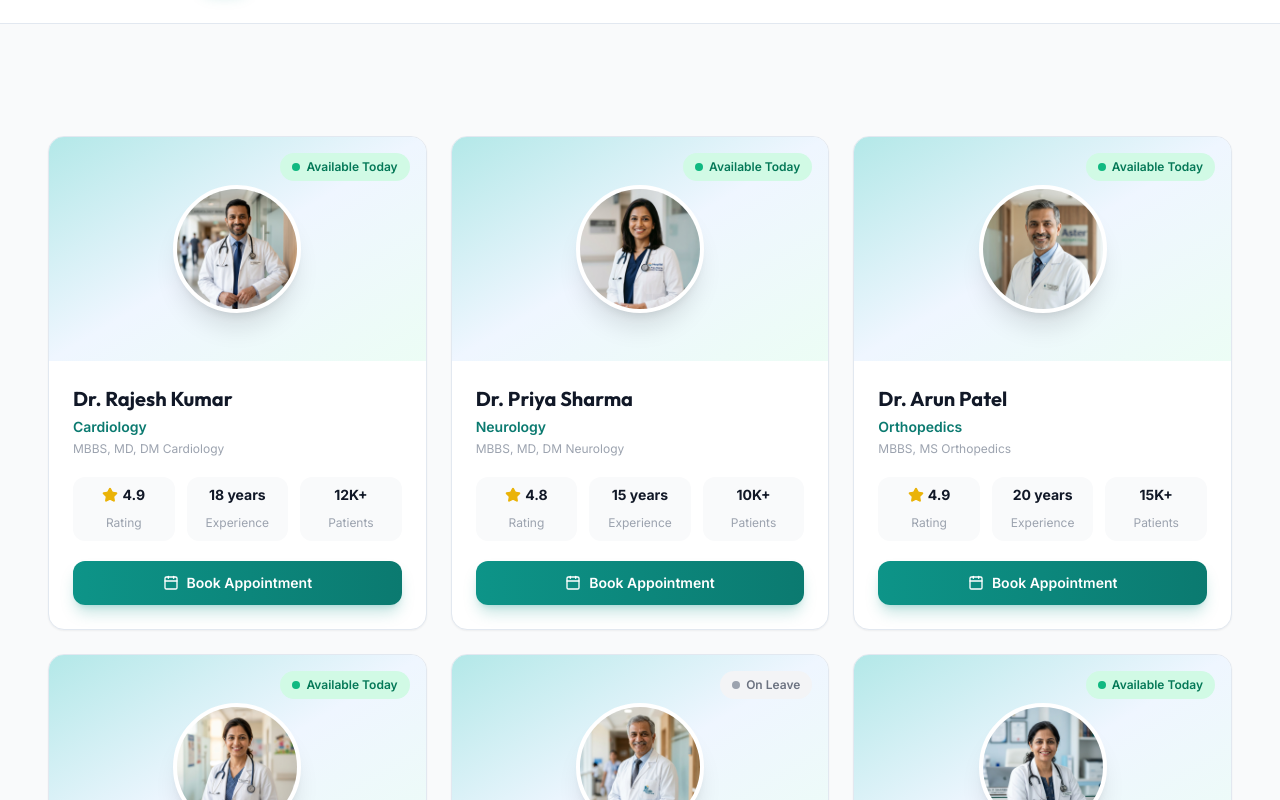
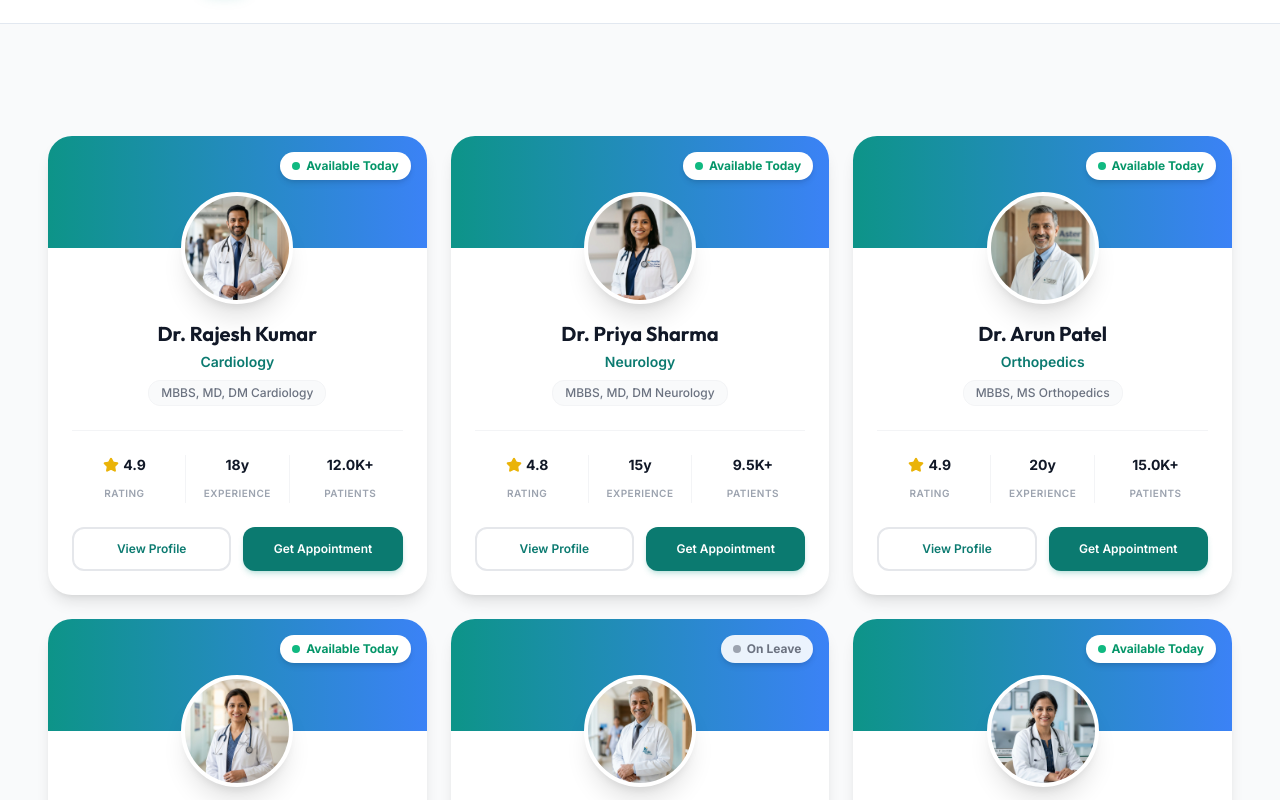
Before and after one commit to prathameshgiri/HospitalWebsite, a React (Vite) app: page /doctors in a window 1280 px wide. Shown: the part 640-1440 px from the top of the page. Built offline with nearby package versions, Linux system fonts and the light colour scheme.

Commit message:
UI: Redesign doctor cards to premium 3D style with stats grid and dual buttons

```diff
--- a/src/pages/public/DoctorsPage.jsx
+++ b/src/pages/public/DoctorsPage.jsx
@@ -104,50 +104,62 @@ export default function DoctorsPage() {
           ) : (
             <div className="grid md:grid-cols-2 lg:grid-cols-3 gap-6">
               {filteredDoctors.map((doctor) => (
-                <Card key={doctor.id} className="card-hover group overflow-hidden">
+                <Card key={doctor.id} className="card-hover group overflow-hidden border-0 shadow-lg hover:shadow-2xl hover:-translate-y-2 transition-all duration-300 rounded-3xl bg-white">
                   <CardContent className="p-0">
-                    <div className="relative h-56 bg-gradient-to-br from-medical-100 via-ocean-50 to-emerald-50 flex items-center justify-center overflow-hidden">
-                      <div className="w-32 h-32 rounded-full shadow-xl group-hover:scale-110 transition-transform duration-500 overflow-hidden bg-white border-4 border-white">
-                        <img src={doctor.image} alt={doctor.name} className="w-full h-full object-cover" />
-                      </div>
-                      <div className={`absolute top-4 right-4 flex items-center gap-1.5 px-3 py-1.5 rounded-full text-xs font-semibold ${
+                    <div className="h-28 bg-gradient-to-r from-medical-500 to-ocean-500 relative">
+                      <div className={`absolute top-4 right-4 flex items-center gap-1.5 px-3 py-1.5 rounded-full text-xs font-bold shadow-md ${
                         doctor.available
-                          ? "bg-emerald-100 text-emerald-700"
-                          : "bg-gray-100 text-gray-500"
+                          ? "bg-white text-emerald-600"
+                          : "bg-white/90 text-gray-500"
                       }`}>
                         <span className={`w-2 h-2 rounded-full ${doctor.available ? "bg-emerald-500 animate-pulse-soft" : "bg-gray-400"}`}></span>
                         {doctor.available ? "Available Today" : "On Leave"}
                       </div>
                     </div>
-                    <div className="p-6">
-                      <h3 className="text-xl font-bold font-display text-gray-900">{doctor.name}</h3>
-                      <p className="text-medical-600 font-semibold text-sm mt-1">{doctor.specialization}</p>
-                      <p className="text-gray-400 text-xs mt-1">{doctor.qualification}</p>
 
-                      <div className="grid grid-cols-3 gap-3 mt-5">
-                        <div className="text-center p-2 bg-gray-50 rounded-lg">
+                    <div className="px-6 pb-6 relative">
+                      <div className="flex justify-center -mt-14 mb-4 relative z-10">
+                        <div className="w-28 h-28 rounded-full shadow-xl group-hover:scale-110 group-hover:-translate-y-2 transition-all duration-500 overflow-hidden bg-white border-4 border-white">
+                          <img src={doctor.image} alt={doctor.name} className="w-full h-full object-cover" />
+                        </div>
+                      </div>
+
+                      <div className="text-center">
+                        <h3 className="text-xl font-bold font-display text-gray-900 group-hover:text-medical-600 transition-colors">{doctor.name}</h3>
+                        <p className="text-medical-600 font-semibold text-sm mt-1">{doctor.specialization}</p>
+                        <p className="text-gray-500 text-xs mt-2 font-medium bg-gray-50 inline-block px-3 py-1 rounded-lg border border-gray-100">{doctor.qualification}</p>
+                      </div>
+
+                      <div className="grid grid-cols-3 gap-2 mt-6 pt-6 border-t border-gray-100">
+                        <div className="text-center">
                           <div className="flex items-center justify-center gap-1 text-yellow-500 mb-1">
                             <Star className="w-4 h-4 fill-current" />
                             <span className="font-bold text-gray-900 text-sm">{doctor.rating}</span>
                           </div>
-                          <span className="text-gray-400 text-xs">Rating</span>
+                          <span className="text-gray-400 text-[10px] uppercase tracking-wider font-semibold">Rating</span>
                         </div>
-                        <div className="text-center p-2 bg-gray-50 rounded-lg">
-                          <div className="font-bold text-gray-900 text-sm mb-1">{doctor.experience}</div>
-                          <span className="text-gray-400 text-xs">Experience</span>
+                        <div className="text-center border-l border-r border-gray-100">
+                          <div className="font-bold text-gray-900 text-sm mb-1">{doctor.experience.replace(' years', 'y')}</div>
+                          <span className="text-gray-400 text-[10px] uppercase tracking-wider font-semibold">Experience</span>
                         </div>
-                        <div className="text-center p-2 bg-gray-50 rounded-lg">
-                          <div className="font-bold text-gray-900 text-sm mb-1">{(doctor.patients / 1000).toFixed(0)}K+</div>
-                          <span className="text-gray-400 text-xs">Patients</span>
+                        <div className="text-center">
+                          <div className="font-bold text-gray-900 text-sm mb-1">{(doctor.patients / 1000).toFixed(1)}K+</div>
+                          <span className="text-gray-400 text-[10px] uppercase tracking-wider font-semibold">Patients</span>
                         </div>
                       </div>
 
-                      <Link to="/appointment" className="block mt-5">
-                        <Button className="w-full gap-2 group/btn" disabled={!doctor.available}>
-                          <Calendar className="w-4 h-4" />
-                          {doctor.available ? "Book Appointment" : "Currently Unavailable"}
-                        </Button>
-                      </Link>
+                      <div className="flex gap-3 mt-6">
+                        <Link to="#" className="flex-1">
+                          <Button variant="outline" className="w-full text-xs font-semibold hover:bg-medical-50 hover:text-medical-600 border-gray-200">
+                            View Profile
+                          </Button>
+                        </Link>
+                        <Link to="/appointment" className="flex-1">
+                          <Button className="w-full text-xs font-semibold bg-medical-600 hover:bg-medical-700 text-white shadow-md shadow-medical-500/20" disabled={!doctor.available}>
+                            Get Appointment
+                          </Button>
+                        </Link>
+                      </div>
                     </div>
                   </CardContent>
                 </Card>
--- a/src/pages/public/HomePage.jsx
+++ b/src/pages/public/HomePage.jsx
@@ -280,40 +280,70 @@ function DoctorsSection() {
           {DOCTORS.slice(0, 6).map((doctor, i) => (
             <Card
               key={doctor.id}
-              className={`card-hover group overflow-hidden ${
+              className={`card-hover group overflow-hidden border-0 shadow-lg hover:shadow-2xl hover:-translate-y-2 transition-all duration-300 rounded-3xl bg-white ${
                 isVisible ? "animate-slide-up opacity-0" : "opacity-0"
               }`}
               style={{ animationDelay: `${i * 100}ms` }}
             >
               <CardContent className="p-0">
-                {/* Doctor Avatar */}
-                <div className="relative h-52 bg-gradient-to-br from-medical-100 via-ocean-50 to-medical-50 flex items-center justify-center overflow-hidden">
-                  <div className="w-28 h-28 rounded-full shadow-xl group-hover:scale-110 transition-transform duration-300 overflow-hidden bg-white border-4 border-white">
-                    <img src={doctor.image} alt={doctor.name} className="w-full h-full object-cover" />
-                  </div>
+                <div className="h-28 bg-gradient-to-r from-medical-500 to-ocean-500 relative">
                   {/* Availability Badge */}
-                  <div className={`absolute top-4 right-4 flex items-center gap-1.5 px-3 py-1 rounded-full text-xs font-semibold ${
+                  <div className={`absolute top-4 right-4 flex items-center gap-1.5 px-3 py-1.5 rounded-full text-xs font-bold shadow-md ${
                     doctor.available
-                      ? "bg-emerald-100 text-emerald-700"
-                      : "bg-gray-100 text-gray-500"
+                      ? "bg-white text-emerald-600"
+                      : "bg-white/90 text-gray-500"
                   }`}>
                     <span className={`w-2 h-2 rounded-full ${doctor.available ? "bg-emerald-500 animate-pulse-soft" : "bg-gray-400"}`}></span>
                     {doctor.available ? "Available" : "On Leave"}
                   </div>
                 </div>
-                {/* Info */}
-                <div className="p-6">
-                  <h3 className="text-lg font-bold font-display text-gray-900">{doctor.name}</h3>
-                  <p className="text-medical-600 font-medium text-sm">{doctor.specialization}</p>
-                  <p className="text-gray-400 text-xs mt-1">{doctor.qualification}</p>
 
-                  <div className="flex items-center justify-between mt-4 pt-4 border-t border-gray-100">
-                    <div className="flex items-center gap-1">
-                      <Star className="w-4 h-4 text-yellow-500 fill-yellow-500" />
-                      <span className="font-semibold text-sm">{doctor.rating}</span>
+                <div className="px-6 pb-6 relative">
+                  {/* Doctor Avatar */}
+                  <div className="flex justify-center -mt-14 mb-4 relative z-10">
+                    <div className="w-28 h-28 rounded-full border-4 border-white shadow-xl overflow-hidden bg-white group-hover:scale-110 group-hover:-translate-y-2 transition-all duration-500">
+                      <img src={doctor.image} alt={doctor.name} className="w-full h-full object-cover" />
                     </div>
-                    <span className="text-gray-400 text-xs">{doctor.experience} experience</span>
-                    <span className="text-gray-400 text-xs">{doctor.patients.toLocaleString()}+ patients</span>
+                  </div>
+
+                  {/* Info */}
+                  <div className="text-center">
+                    <h3 className="text-xl font-bold font-display text-gray-900 group-hover:text-medical-600 transition-colors">{doctor.name}</h3>
+                    <p className="text-medical-500 font-semibold text-sm mt-1">{doctor.specialization}</p>
+                    <p className="text-gray-500 text-xs mt-2 font-medium bg-gray-50 inline-block px-3 py-1 rounded-lg border border-gray-100">{doctor.qualification}</p>
+                  </div>
+
+                  {/* Stats */}
+                  <div className="grid grid-cols-3 gap-2 mt-6 pt-6 border-t border-gray-100">
+                    <div className="text-center">
+                      <div className="flex items-center justify-center gap-1 text-yellow-500 mb-1">
+                        <Star className="w-4 h-4 fill-current" />
+                        <span className="font-bold text-gray-900 text-sm">{doctor.rating}</span>
+                      </div>
+                      <span className="text-gray-400 text-[10px] uppercase tracking-wider font-semibold">Rating</span>
+                    </div>
+                    <div className="text-center border-l border-r border-gray-100">
+                      <div className="font-bold text-gray-900 text-sm mb-1">{doctor.experience.replace(' years', 'y')}</div>
+                      <span className="text-gray-400 text-[10px] uppercase tracking-wider font-semibold">Exp</span>
+                    </div>
+                    <div className="text-center">
+                      <div className="font-bold text-gray-900 text-sm mb-1">{(doctor.patients / 1000).toFixed(1)}K+</div>
+                      <span className="text-gray-400 text-[10px] uppercase tracking-wider font-semibold">Patients</span>
+                    </div>
+                  </div>
+
+                  {/* Actions */}
+                  <div className="flex gap-3 mt-6">
+                    <Link to="/doctors" className="flex-1">
+                      <Button variant="outline" className="w-full text-xs font-semibold hover:bg-medical-50 hover:text-medical-600 border-gray-200">
+                        View Profile
+                      </Button>
+                    </Link>
+                    <Link to="/appointment" className="flex-1">
+                      <Button className="w-full text-xs font-semibold bg-medical-600 hover:bg-medical-700 text-white shadow-md shadow-medical-500/20" disabled={!doctor.available}>
+                        Get Appointment
+                      </Button>
+                    </Link>
                   </div>
                 </div>
               </CardContent>
```
